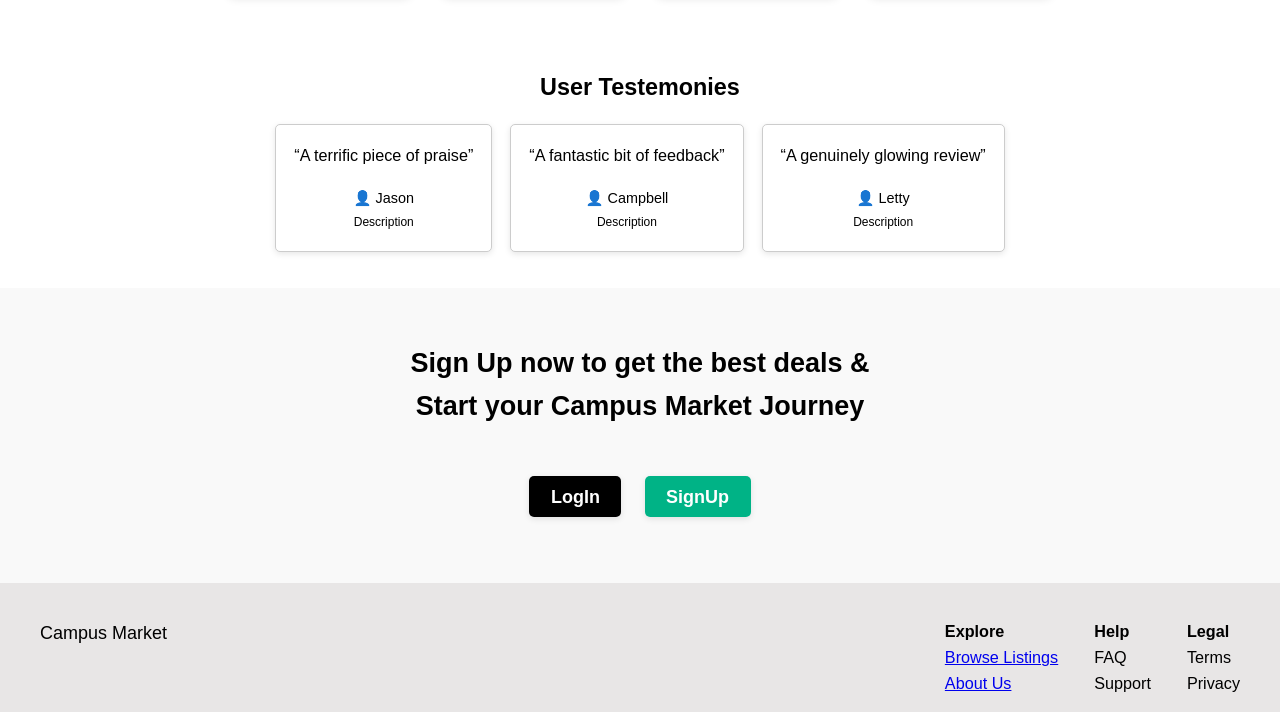
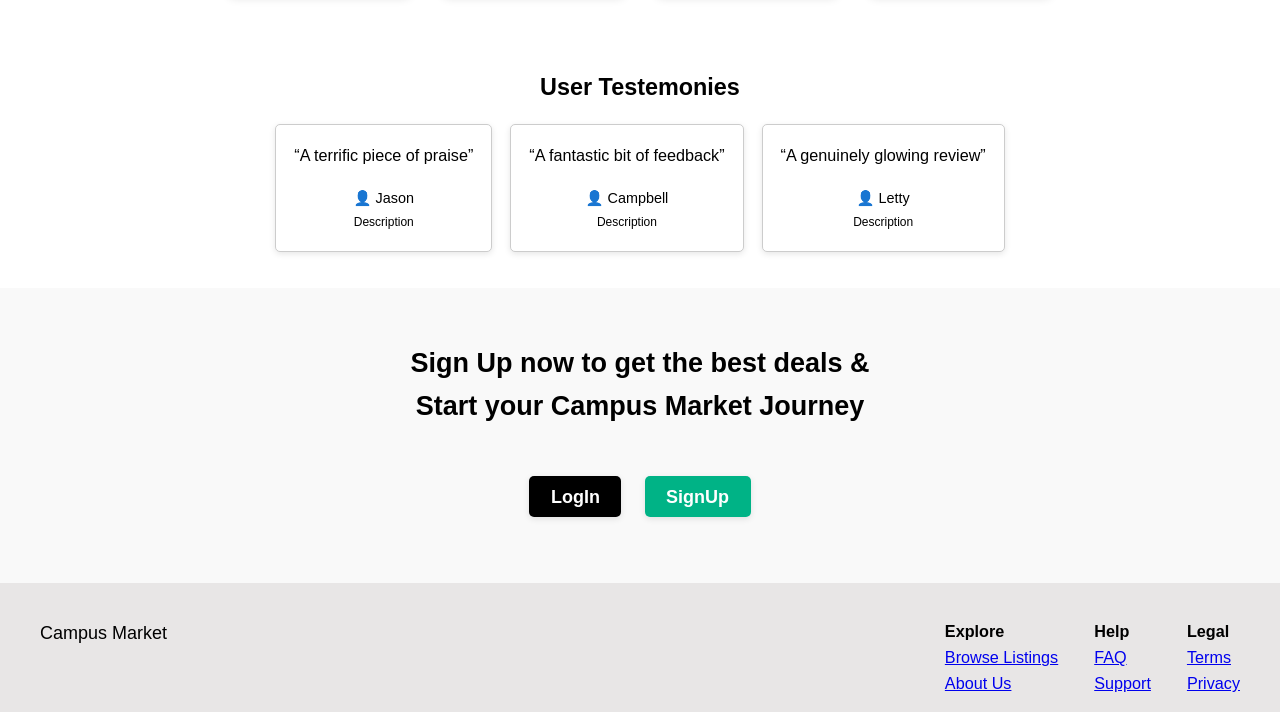
Before and after one commit to cse23-016/CampusMarketDemo, a plain HTML site: page about.html in a window 1280 px wide. Shown: the part 579-1291 px from the top of the page. Drawn offline with Linux system fonts and the light colour scheme.

Commit message:
Update about.html

```diff
--- a/about.html
+++ b/about.html
@@ -84,8 +84,8 @@
       <div class="footer-logo">Campus Market</div>
       <div class="footer-links">
         <div><strong>Explore</strong><br/><a href="browse.html">Browse Listings</a><br/><a href="about.html">About Us</a></div>
-        <div><strong>Help</strong><br/>FAQ<br/>Support</div>
-        <div><strong>Legal</strong><br/>Terms<br/>Privacy</div>
+        <div><strong>Help</strong><br/><a href="faq.html">FAQ</a><br/><a href="support.html">Support</a></div>
+        <div><strong>Legal</strong><br/><a href="terms.html">Terms</a><br/><a href="privacy.html">Privacy</a></div>
       </div>
     </div>
     <div class="socials">
```
